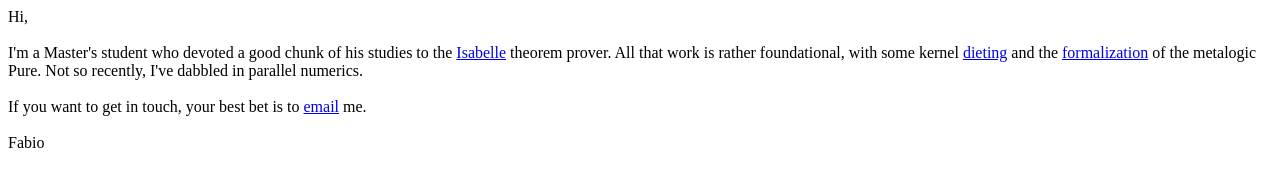
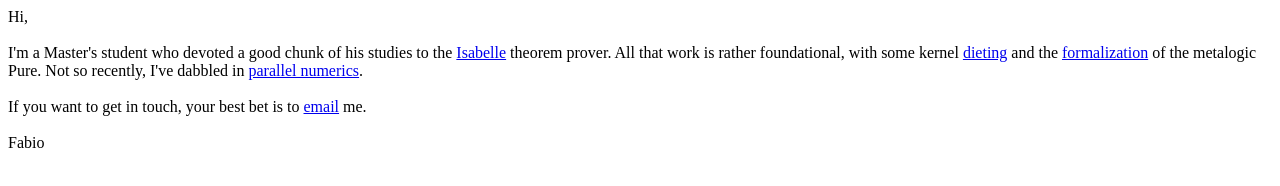
Before and after one commit to fabiomadge/fabiomadge.github.io, a plain HTML site: page index.html in a window 1280 px wide. Drawn offline with Linux system fonts and the light colour scheme.

Commit message:
add links

```diff
--- a/index.html
+++ b/index.html
@@ -7,7 +7,7 @@
 <body>
     Hi,<br><br>
 
-    I'm a Master's student who devoted a good chunk of his studies to the <a href="https://isabelle.in.tum.de">Isabelle</a> theorem prover. All that work is rather foundational, with some kernel <a href="https://github.com/fabiomadge/Arbeiten/tree/master/Bachelorarbeit">dieting</a> and the <a href="https://github.com/fabiomadge/Arbeiten/tree/master/Masterarbeit">formalization</a> of the metalogic Pure. Not so recently, I've dabbled in parallel numerics.<br><br>
+    I'm a Master's student who devoted a good chunk of his studies to the <a href="https://isabelle.in.tum.de">Isabelle</a> theorem prover. All that work is rather foundational, with some kernel <a href="https://github.com/fabiomadge/Arbeiten/tree/master/Bachelorarbeit">dieting</a> and the <a href="https://github.com/fabiomadge/Arbeiten/tree/master/Masterarbeit/doc">formalization</a> of the metalogic Pure. Not so recently, I've dabbled in <a href="https://github.com/fabiomadge/parareal">parallel numerics</a>.<br><br>
 
     If you want to get in touch, your best bet is to <a href="mailto:fabio@madge.me">email</a> me.<br><br>
 
```
